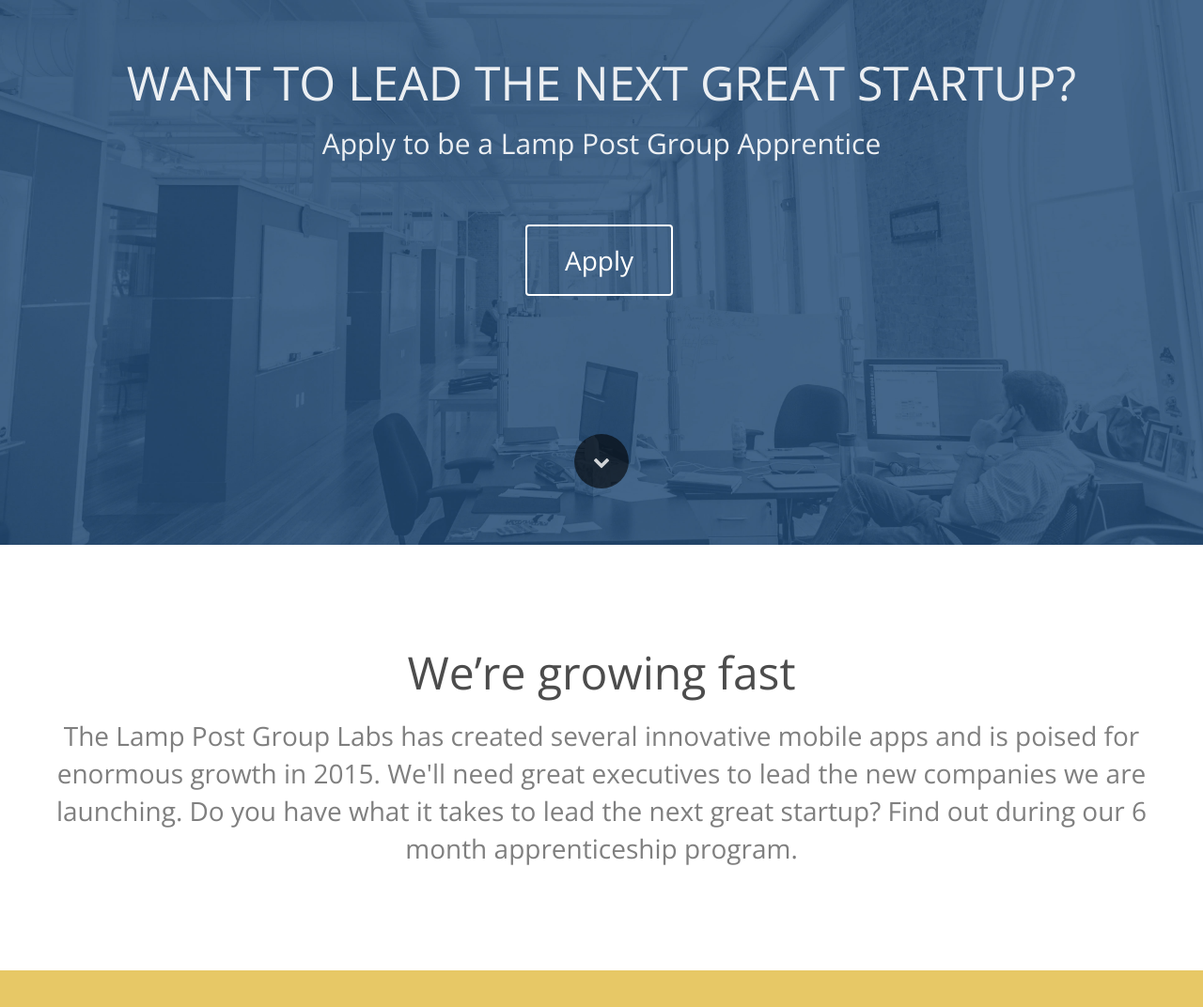
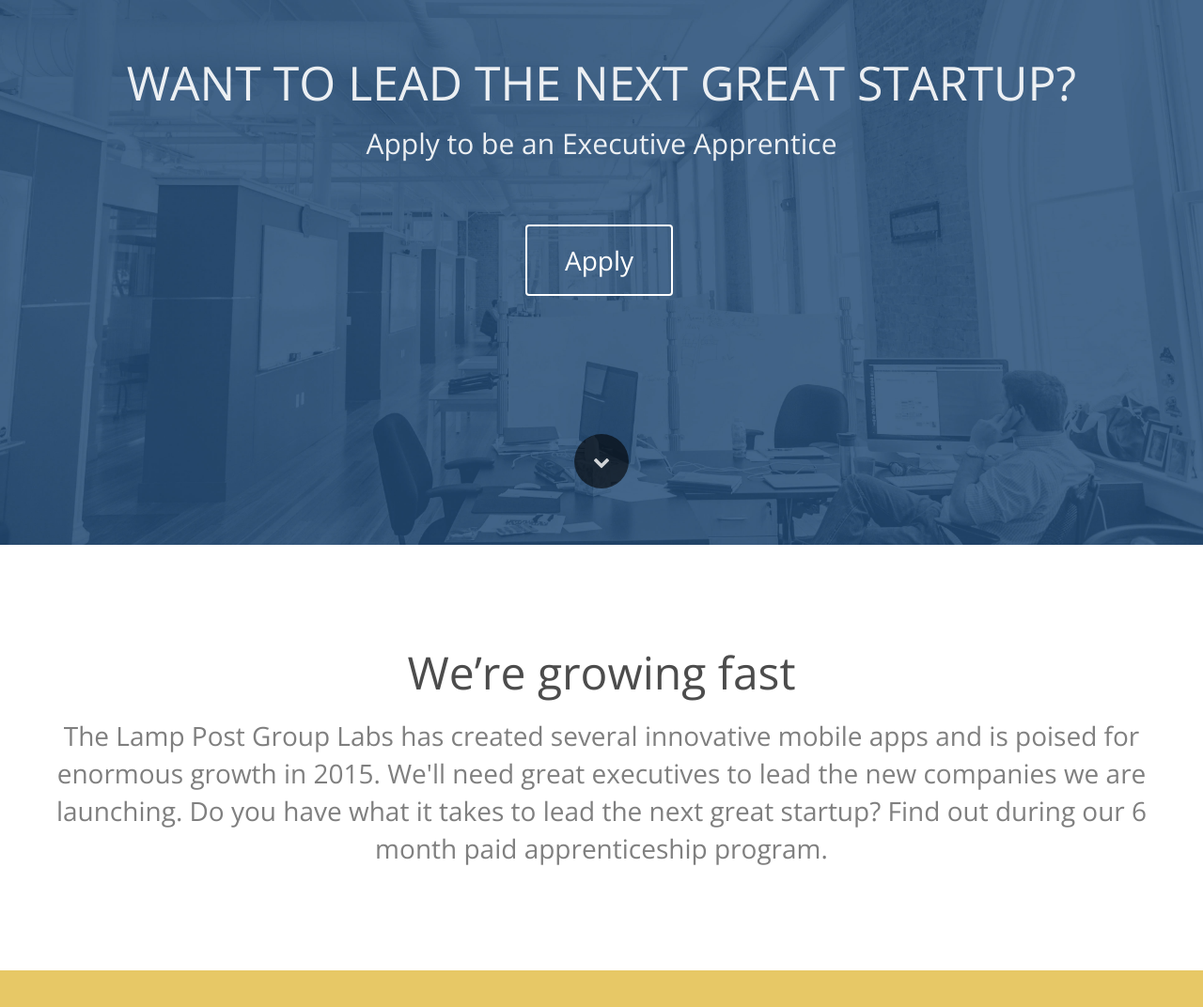
Before and after one commit to benjaminleeschnell/apprenticeship, a plain HTML site: page index.html in a window 1280 px wide. Shown: the part 220-1292 px from the top of the page at 94% size. Drawn offline with nearby package versions, Linux system fonts and the light colour scheme.

Commit message:
updated copy

```diff
--- a/index.html
+++ b/index.html
@@ -43,7 +43,7 @@
 				WANT TO LEAD THE NEXT GREAT STARTUP?
 			</h1>
 			<h3 class="">
-				Apply to be a Lamp Post Group Apprentice
+				Apply to be an Executive Apprentice
 			</h3><br /><br /><br /><a href="https://boards.greenhouse.io/lamppostgroup/jobs/42709#app" class="btn-wire btn btn-xl">Apply</a><a id="scroll-hero" class="btn-dwn" href="#story"><span class="fa fa-chevron-down"></span></a>
 		</div>
 	</div>
@@ -59,7 +59,7 @@
 					We&rsquo;re growing fast
 				</h3>
 				<p class="">
-					The Lamp Post Group Labs has created several innovative mobile apps and is poised for enormous growth in 2015. We'll need great executives to lead the new companies we are launching. Do you have what it takes to lead the next great startup? Find out during our 6 month apprenticeship program.
+					The Lamp Post Group Labs has created several innovative mobile apps and is poised for enormous growth in 2015. We'll need great executives to lead the new companies we are launching. Do you have what it takes to lead the next great startup? Find out during our 6 month paid apprenticeship program.
 				</p>
 			</div>
 		</div>
```
Also changed, not shown: 3 other files.
